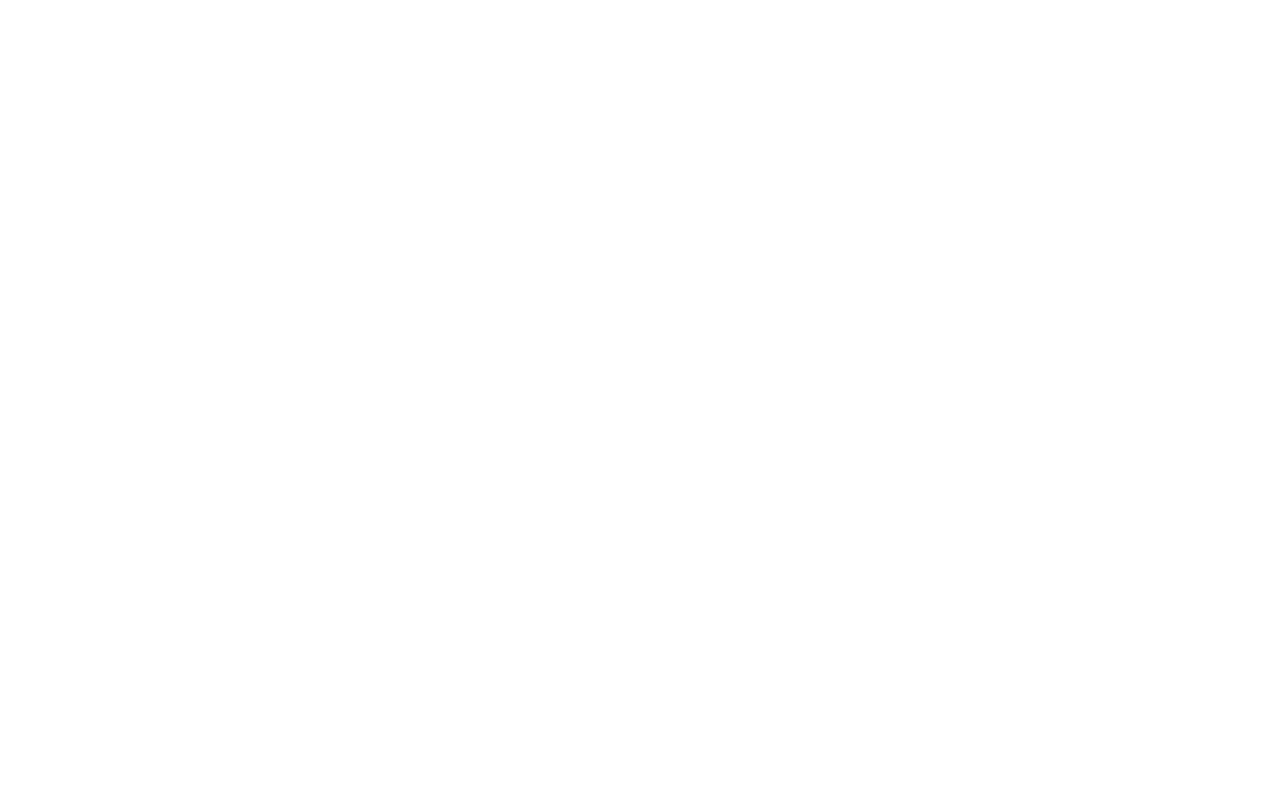
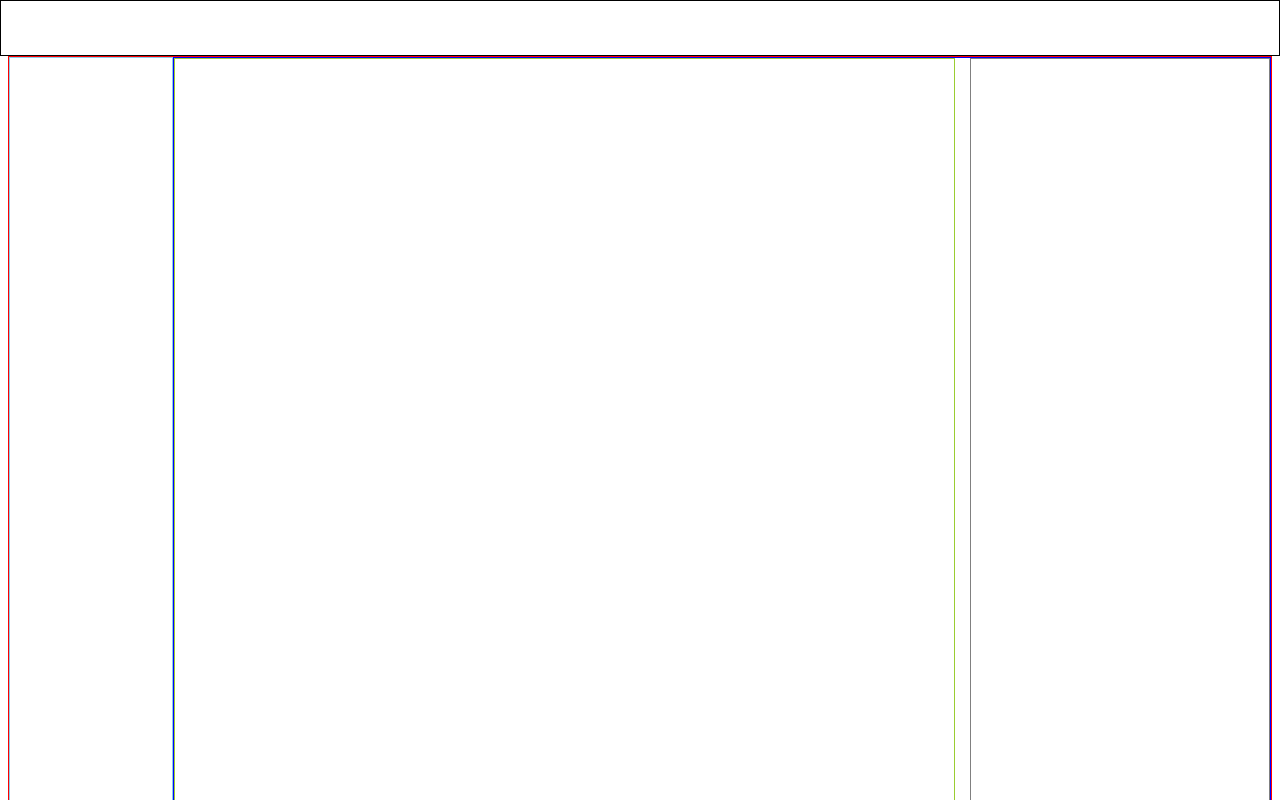
Before and after one commit to codestates-seb/seb45_pre_003, a React (Create React App) app in the folder fe/: page / in a window 1280 px wide. Shown: the top 800 px of the page. Built offline with nearby package versions, Linux system fonts and the light colour scheme.

Commit message:
홈화면 레이아웃
테두리 색깔별로 레이아웃을 구분함. 980px부터 content내에 RightBar 가 none이 되고 640px부터 LeftBar를 none 시킴

```diff
--- a/fe/package.json
+++ b/fe/package.json
@@ -10,6 +10,7 @@
     "react": "^18.2.0",
     "react-dom": "^18.2.0",
     "react-redux": "^8.1.2",
+    "react-router-dom": "^6.14.2",
     "react-scripts": "5.0.1",
     "redux": "^4.2.1",
     "styled-components": "^6.0.7",
--- /dev/null
+++ b/fe/src/App.jsx
@@ -0,0 +1,17 @@
+import { BrowserRouter } from 'react-router-dom';
+import Header from './components/Header'
+import Container from './components/Container'
+import Footer from './components/Footer'
+
+
+function App() {
+  return (
+    <BrowserRouter>
+      <Header/>
+      <Container/>
+      <Footer/>
+    </BrowserRouter>
+  );
+}
+
+export default App;
--- /dev/null
+++ b/fe/src/components/Container.jsx
@@ -0,0 +1,14 @@
+import { ContainerStyle } from "../style";
+import LeftBar from './LeftBar';
+import Content from "./Content";
+
+function Container () {
+    return (
+        <ContainerStyle>
+            <LeftBar/>
+            <Content/>
+        </ContainerStyle>
+    )
+}
+
+export default Container;
--- /dev/null
+++ b/fe/src/components/Content.jsx
@@ -0,0 +1,14 @@
+import { ContentStyle } from "../style";
+import MainBar from "./MainBar";
+import RightBar from "./RightBar";
+
+function Content () {
+    return (
+        <ContentStyle>
+            <MainBar></MainBar>
+            <RightBar></RightBar>
+        </ContentStyle>
+    )
+}
+
+export default Content;
--- /dev/null
+++ b/fe/src/components/Footer.jsx
@@ -0,0 +1,11 @@
+import { FooterStyle } from "../style";
+
+function Footer () {
+    return (
+        <FooterStyle>
+
+        </FooterStyle>
+    )
+}
+
+export default Footer;
--- /dev/null
+++ b/fe/src/components/Header.jsx
@@ -0,0 +1,11 @@
+import { HeaderStyle } from "../style";
+
+function Header () {
+    return (
+        <HeaderStyle>
+
+        </HeaderStyle>
+    )
+}
+
+export default Header;
--- /dev/null
+++ b/fe/src/components/LeftBar.jsx
@@ -0,0 +1,11 @@
+import { LeftBarStyle } from "../style";
+
+function LeftBar () {
+    return (
+        <LeftBarStyle>
+
+        </LeftBarStyle>
+    )
+}
+
+export default LeftBar;
--- /dev/null
+++ b/fe/src/components/MainBar.jsx
@@ -0,0 +1,11 @@
+import { MainBarStyle } from "../style";
+
+function MainBar () {
+    return (
+        <MainBarStyle>
+
+        </MainBarStyle>
+    )
+}
+
+export default MainBar;
--- /dev/null
+++ b/fe/src/components/RightBar.jsx
@@ -0,0 +1,11 @@
+import { RightBarStyle } from "../style";
+
+function RightBar () {
+    return (
+        <RightBarStyle>
+
+        </RightBarStyle>
+    )
+}
+
+export default RightBar;
--- a/fe/src/index.js
+++ b/fe/src/index.jsx
@@ -1,10 +1,12 @@
 import React from 'react';
 import ReactDOM from 'react-dom/client';
 import App from './App';
+import { GlobalStyle } from './style';
 
 const root = ReactDOM.createRoot(document.getElementById('root'));
 root.render(
   <React.StrictMode>
+    <GlobalStyle/>
     <App />
   </React.StrictMode>
 );
--- /dev/null
+++ b/fe/src/style.js
@@ -0,0 +1,81 @@
+import {styled,createGlobalStyle} from 'styled-components'
+
+export const GlobalStyle = createGlobalStyle`
+    * {
+        box-sizing:border-box;
+        margin:0;
+        padding:0;
+        vertical-align:baseline;
+    }
+
+    body {
+        padding: 56px 0 0
+    }
+`
+
+export const HeaderStyle = styled.header`
+    position:fixed !important;
+    left:0 !important;
+    top:0 !important;
+    min-width:auto;
+    width:100%;
+    height:56px;
+    border:1px solid black;
+    background-color:white;
+    z-index:5050;
+`
+
+export const ContainerStyle = styled.div`
+    position:relative;
+    max-width:1264px;
+    width:100%;
+    display:flex;
+    justify-content:space-between;
+    margin: 0 auto;
+    border:1px solid red;
+`
+
+export const LeftBarStyle = styled.div`
+    width:164px;
+    flex-shrink:0;
+    position:relative !important;
+    border:1px solid skyblue;
+    @media screen and (max-width:640px){
+        display:none;
+    }
+`
+
+export const ContentStyle = styled.main`
+    max-width:1100px;
+    width:calc(100% - 164px);
+    border:1px solid blue;
+    @media screen and (max-width:640px){
+        width: 100%;
+    }
+`
+
+export const MainBarStyle = styled.div`
+    float:left;
+    width:calc(100% - 315px);
+    border:1px solid yellowgreen;
+    height:800px;
+    @media screen and (max-width:980px){
+        width: 100%;
+    }
+`
+
+export const RightBarStyle = styled.div`
+    float:right;
+    width:300px;
+    margin: 0 0 15px;
+    height:100%;
+    border:1px solid gray;
+    @media screen and (max-width:980px) {
+        display:none;
+    }
+`
+export const FooterStyle = styled.footer`
+    display:block;
+    height:322px;
+    border:1px solid purple;
+`
```
Also changed, not shown: fe/src/App.js (deleted, +0 -9 lines), 2 other files (tests, documents, lock files or other folders).
